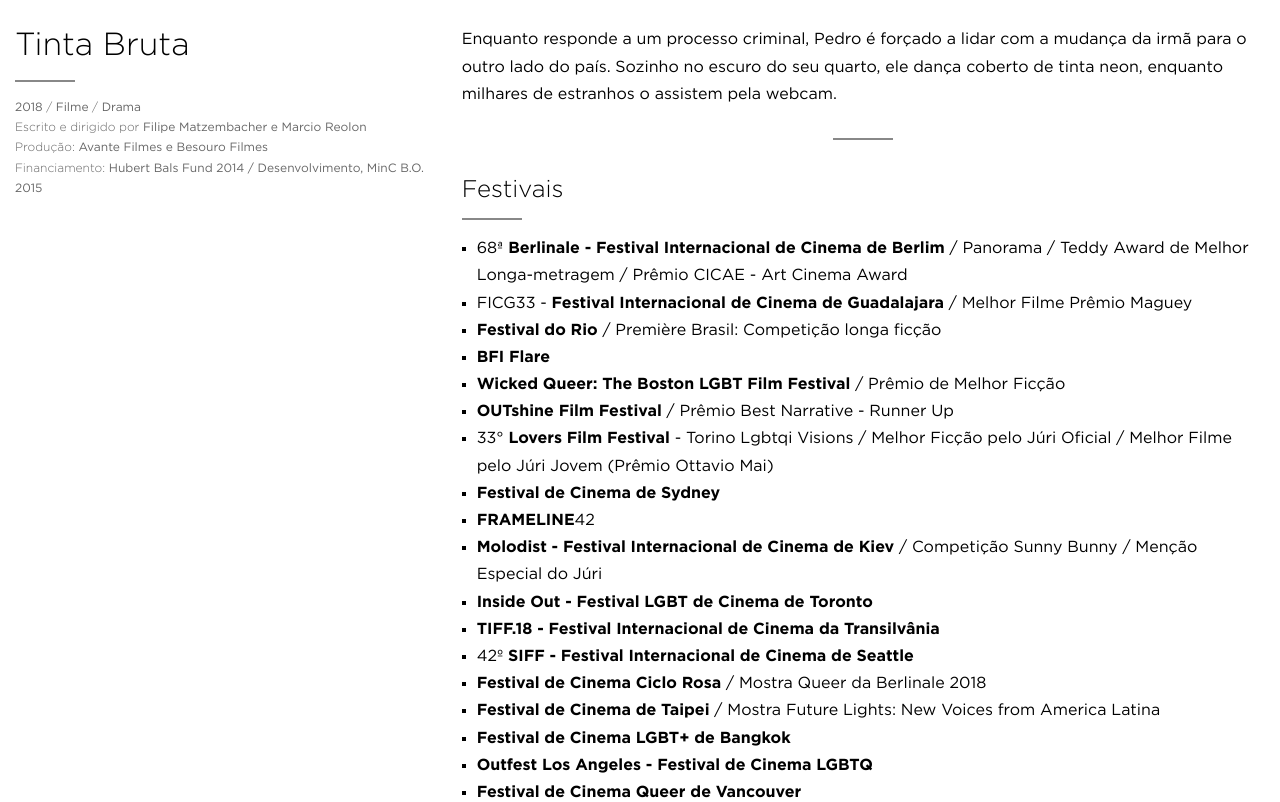
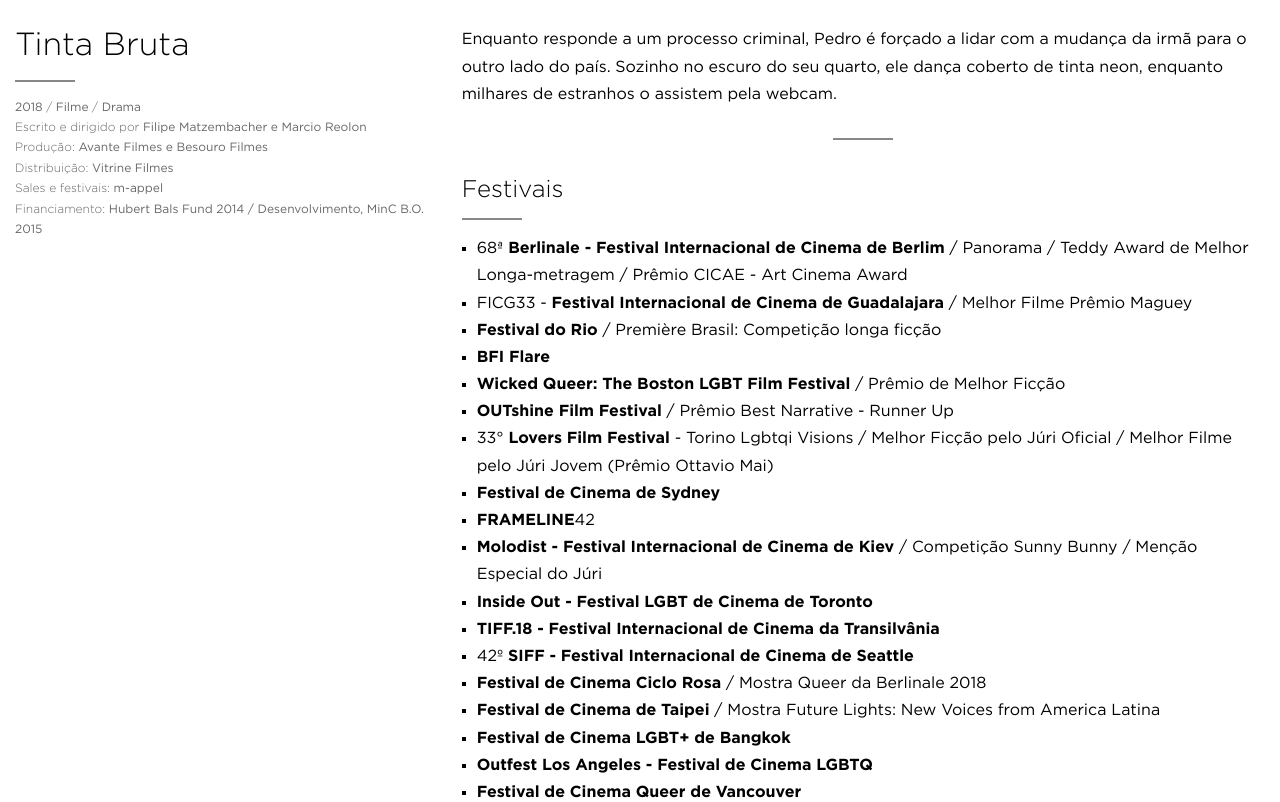
Before and after one commit to arthrfrts/besouro, a Jekyll site: the page built from _projects/tintabruta.md, in a window 1280 px wide and 900 px high, scrolled down 724 px, cut to the strip 98-900 px from the top of the window. Built offline with Jekyll 4.4.1, drawn with Linux system fonts in a browser that asks for light colours.

Commit message:
Adds new project properties.

```diff
--- a/_layouts/project.html
+++ b/_layouts/project.html
@@ -44,25 +44,25 @@
       <p><span>Produção:</span> {{ page.team.copro }}</p>
       {% endif %}
     {% endif %}
+    {% if page.team.dist %}
+      {% if page.lang == 'en' %}
+      <p><span>Distribution:</span> {{ page.team.dist | join: ', '}}</p>
+      {% else %}
+      <p><span>Distribuição:</span> {{ page.team.dist | join: ', '}}</p>
+      {% endif %}
+    {% endif %}
+    {% if page.team.sales %}
+      {% if page.lang == 'en' %}
+      <p><span>Sales & Festivals:</span> {{ page.team.sales | join: ', '}}</p>
+      {% else %}
+      <p><span>Sales e festivais:</span> {{ page.team.sales | join: ', '}}</p>
+      {% endif %}
+    {% endif %}
     {% if page.funds %}
       {% if page.lang == 'en' %}
       <p><span>Funds:</span> {{ page.funds | join: ', '}}</p>
       {% else %}
       <p><span>Financiamento:</span> {{ page.funds | join: ', '}}</p>
-      {% endif %}
-    {% endif %}
-    {% if page.dist %}
-      {% if page.lang == 'en' %}
-      <p><span>Distribution:</span> {{ page.dist | join: ', '}}</p>
-      {% else %}
-      <p><span>Distribuição:</span> {{ page.dist | join: ', '}}</p>
-      {% endif %}
-    {% endif %}
-    {% if page.sales %}
-      {% if page.lang == 'en' %}
-      <p><span>Sales & Festivals:</span> {{ page.sales | join: ', '}}</p>
-      {% else %}
-      <p><span>Sales e festivais:</span> {{ page.sales | join: ', '}}</p>
       {% endif %}
     {% endif %}
   </header>
```
